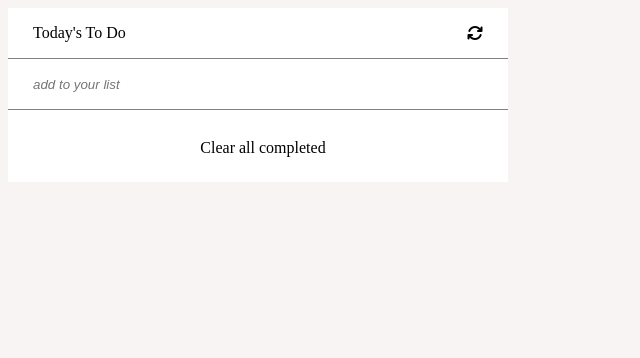
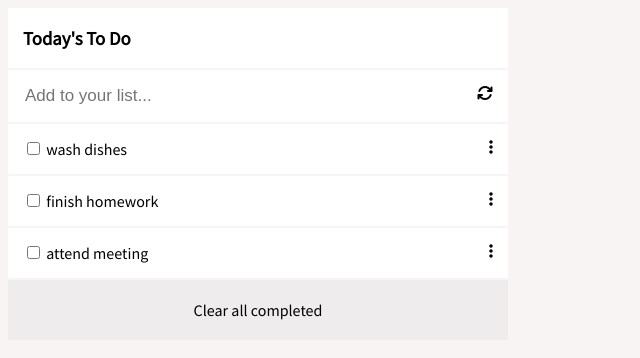
Before and after one commit to jmoseka/To-Do-List, a website built with webpack: page src/index.html in a window 1280 px wide. Shown: the whole page, without its empty margins (0-640 px from the left). Built offline with nearby package versions, Linux system fonts and the light colour scheme.

Commit message:
add files

```diff
--- a/src/index.html
+++ b/src/index.html
@@ -18,32 +18,19 @@
 </head>
 <body>
     <div class="container">
-        <!--outer box has bottom border
-            inner box has margin away from the container
-        -->
+        <header>
+            <h3 class="title-list">Today's To Do</h3>
+            <div class="task-list header-list">
+                <div class="task-list-item">
+                        <input type="text" id="input-task" placeholder="Add to your list...">
+                      <i class="fa-solid fa-arrows-rotate"></i>
+                    </div>
+            </div>
+        </header>
 
-        <div class="outer-box">
-            <div class="inner-box">
-                <p class="logo-title">Today's To Do</p>
-            <i class="fa-solid fa-arrows-rotate"></i>
-            </div>
-        </div>
+          <ul class="task-list-placeholder">
+          </ul>
 
-        <div class="outer-box">
-            <div class="inner-box">
-                <form action="" id="task-submit">
-                    <input class="task-input" type="text" placeholder="add to your list">
-                </form>
-            </div>
-        </div>
-
-        <div class="list-placeholder">
-            <!--dedicated placeholder for dynamic task list items-->
-
-
-
-
-        </div>
         <div class="clear">
             <a href="#" id="clear-btn">Clear all completed</a>
         </div>
--- a/src/index.js
+++ b/src/index.js
@@ -1 +1,24 @@
 import './style.css';
+import { displayList } from './task.js';
+
+const toDoTask = [
+  {
+    description: 'wash dishes',
+    completed: 'false',
+    index: 1,
+  },
+
+  {
+    description: 'finish homework',
+    completed: 'false',
+    index: 2,
+  },
+
+  {
+    description: 'attend meeting',
+    completed: 'false',
+    index: 3,
+  },
+];
+
+displayList(toDoTask);
--- a/src/style.css
+++ b/src/style.css
@@ -1,68 +1,86 @@
+@import url('https://fonts.googleapis.com/css2?family=Source+Sans+Pro:wght@300;400&display=swap');
+
 body {
   background-color: #f8f4f4;
 }
 
 .container {
-  background: white;
   width: 500px;
-  padding-bottom: 20px;
+  font-family: 'Source Sans Pro', sans-serif;
+  font-weight: 400;
+  display: flex;
+  flex-direction: column;
+  background: #eeecec;
 }
 
-.outer-box {
-  width: 100%;
-  border-bottom: 1px solid gray;
-  display: flex;
-  flex-direction: column;
-  justify-content: center;
-  align-items: center;
+header {
+  background-color: white;
 }
 
-.inner-box {
-  width: 90%;
-  display: flex;
-  flex-direction: row;
-  align-items: center;
-  justify-content: space-between;
-  height: 50px;
-}
-
-#task-submit {
-  width: 100%;
-  height: inherit;
-}
-
-.task-input {
-  padding: 0;
-  margin: 0;
-  width: inherit;
-  height: 50px;
-  border: none;
-  font-style: italic;
-  outline: 0;
+.title-list {
+  margin-left: 15px;
 }
 
 .task-group {
+  width: 100%;
   display: flex;
+  justify-content: space-around;
   align-items: center;
+  border: 1px solid #f8f4f4;
 }
 
-.task-text {
-  margin-left: 10px;
+.header-list {
+  border-top: 2px solid #f8f4f4;
+}
+
+#input-task {
+  font-size: 17px;
+  border: 0;
+  outline: 0;
+  width: 100%;
+}
+
+.task-list-placeholder {
+  padding: 0;
+  margin: 0;
+  background-color: white;
+}
+
+.task-list-placeholder li {
+  list-style: none;
+}
+
+.task-list {
+  border-bottom: 2px solid #f8f4f4;
+}
+
+.task-list-item {
+  padding: 15px;
+  display: flex;
+  flex-direction: row;
+  justify-content: space-between;
+  cursor: pointer;
+}
+
+.label:active {
+  text-decoration: line-through;
+}
+
+.line-through {
+  text-decoration: line-through;
 }
 
 .clear {
-  width: 100%;
-  display: flex;
-  justify-content: center;
-  margin-top: 24px;
-  padding: 5px;
+  padding: 20px;
+  align-self: center;
 }
 
-.clear a {
+#clear-btn {
+  text-decoration: none;
   color: black;
-  text-decoration: none;
 }
 
-.clear a:hover {
+#clear-btn:hover {
+  color: blue;
   text-decoration: underline;
 }
--- /dev/null
+++ b/src/task.js
@@ -0,0 +1,20 @@
+// eslint-disable-next-line class-methods-use-this
+// eslint-disable-next-line import/prefer-default-export
+export const displayList = (listItemObject) => {
+  // eslint-disable-next-line no-restricted-syntax
+  for (const list of [...Object.keys(listItemObject)]) {
+    const listPlaceholder = document.querySelector('.task-list-placeholder');
+    const element = document.createElement('li');
+    element.classList.add('task-list');
+    element.innerHTML = `
+                  <div class="task-list-item">
+                    <div class="task-div">
+                        <input class="checkbox" type="checkbox"/>
+                        <label class="label">${listItemObject[list].description}</label>
+                      </div>
+                      <i class="fa-solid fa-ellipsis-vertical"></i>
+                  </div>
+              `;
+    listPlaceholder.appendChild(element);
+  }
+};
--- a/webpack.config.js
+++ b/webpack.config.js
@@ -24,6 +24,10 @@ module.exports = {
         test: /\.css$/i,
         use: ['style-loader', 'css-loader'],
       },
+      {
+        test: /\.(png|svg|jpg|jpeg|gif)$/i,
+        type: 'asset/resource',
+      },
     ],
   },
 };
```
Also changed, not shown: dist/bundle.js, dist/index.html.
